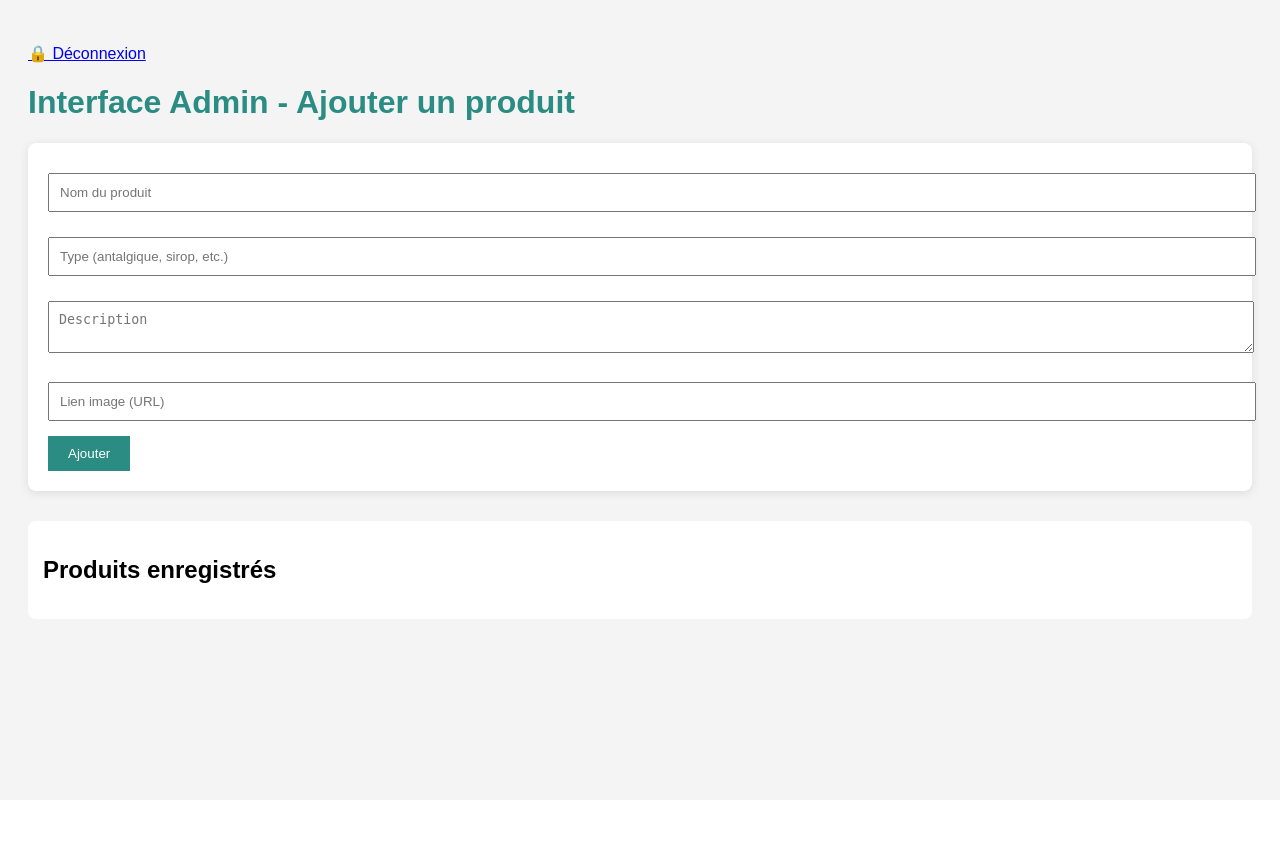
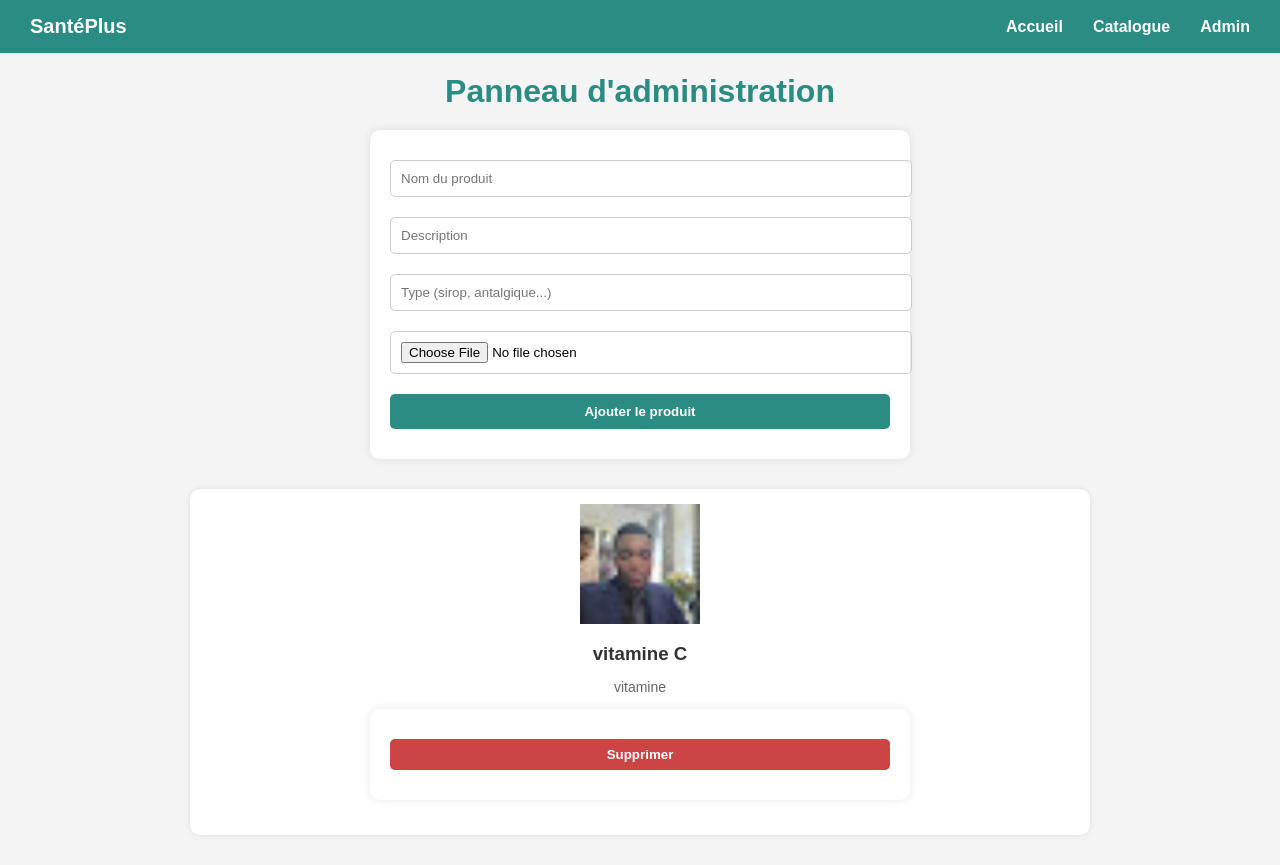
Before and after one commit to desirekataku/santePlus, a Flask app: template templates/admin.html in a window 1280 px wide. Before the commit the page ends 583 px from the top, so only its background shows below. Run offline with Flask 3, Linux system fonts and the light colour scheme; the template is opened without the code that fills it: values that come from a table or form of the project are taken from there, others are empty.

Commit message:
last modification

```diff
--- a/app.py
+++ b/app.py
@@ -1,77 +1,99 @@
-from flask import Flask, render_template, request, jsonify, redirect, url_for, session
-from flask_cors import CORS
+import os
+from flask import Flask, render_template, request, redirect, url_for
+from flask_sqlalchemy import SQLAlchemy
+from werkzeug.utils import secure_filename
+from flask import redirect, url_for, flash
+from models import Produit
 from extensions import db
-import os
+
 
 app = Flask(__name__)
-CORS(app)
 
-# Configuration
-app.config['SQLALCHEMY_DATABASE_URI'] = 'sqlite:///produits.db'
+# Config base de données SQLite
+app.config['SQLALCHEMY_DATABASE_URI'] = 'sqlite:///pharma.db'
 app.config['SQLALCHEMY_TRACK_MODIFICATIONS'] = False
-app.config['SECRET_KEY'] = 'secret123'  # Change ce mot de passe secret pour plus de sécurité
 
-db.init_app(app)
+# Config upload images
+UPLOAD_FOLDER = 'static/uploads'
+app.config['UPLOAD_FOLDER'] = UPLOAD_FOLDER
+os.makedirs(UPLOAD_FOLDER, exist_ok=True)
 
-from models import Produit
+db = SQLAlchemy(app)
 
-with app.app_context():
-    db.create_all()
+# Route index
+@app.route('/')
+def index():
+    # Tu peux rediriger vers le catalogue, ou rendre une page index.html
+    # return redirect(url_for('catalogue'))
+    # Ou si tu as un template index.html :
+    return render_template('index.html')
 
-# ------------------- ROUTES -----------------------
+# Modèle Produit
+class Produit(db.Model):
+    id = db.Column(db.Integer, primary_key=True)
+    nom = db.Column(db.String(100), nullable=False)
+    description = db.Column(db.Text, nullable=False)
+    type = db.Column(db.String(50), nullable=False)
+    image_url = db.Column(db.String(200), nullable=True)
 
-@app.route("/")
+# Route admin : ajout + suppression produits
+@app.route('/admin', methods=['GET', 'POST'])
+def admin():
+    if request.method == 'POST':
+        # Suppression produit
+        if 'delete_id' in request.form:
+            prod_id = int(request.form['delete_id'])
+            produit = Produit.query.get(prod_id)
+            if produit:
+                # Supprimer fichier image si existant
+                if produit.image_url:
+                    try:
+                        os.remove(produit.image_url.lstrip('/'))
+                    except Exception:
+                        pass
+                db.session.delete(produit)
+                db.session.commit()
+            return redirect(url_for('admin'))
+
+        # Ajout produit
+        nom = request.form['nom']
+        description = request.form['description']
+        type_produit = request.form['type']
+
+        image_file = request.files.get('image')
+        if image_file and image_file.filename != '':
+            filename = secure_filename(image_file.filename)
+            chemin_image = os.path.join(app.config['UPLOAD_FOLDER'], filename)
+            image_file.save(chemin_image)
+            image_url = '/' + chemin_image.replace('\\', '/')
+        else:
+            image_url = ''
+
+        nouveau_produit = Produit(nom=nom, description=description, type=type_produit, image_url=image_url)
+        db.session.add(nouveau_produit)
+        db.session.commit()
+        return redirect(url_for('admin'))
+
+    produits = Produit.query.all()
+    return render_template('admin.html', produits=produits)
+
+# Route catalogue pour affichage dynamique
+@app.route('/catalogue')
 def catalogue():
-    return render_template("catalogue.html")
+    produits = Produit.query.all()
+    return render_template('catalogue.html', produits=produits)
 
-@app.route("/login", methods=["GET", "POST"])
-def login():
-    if request.method == "POST":
-        password = request.form.get("password")
-        if password == "admin123":  # 💬 Change le mot de passe ici
-            session["admin"] = True
-            return redirect(url_for("admin"))
-        else:
-            return render_template("login.html", error="Mot de passe incorrect")
-    return render_template("login.html")
+if __name__ == '__main__':
+    with app.app_context():
+        db.create_all()
+    app.run(debug=True)
 
-@app.route("/logout")
-def logout():
-    session.pop("admin", None)
-    return redirect(url_for("login"))
 
-@app.route("/admin")
-def admin():
-    if not session.get("admin"):
-        return redirect(url_for("login"))
-    return render_template("admin.html")
-
-# ------------------- API PRODUITS -----------------------
-
-@app.route("/api/produits", methods=["GET", "POST"])
-def produits():
-    if request.method == "GET":
-        produits = Produit.query.all()
-        return jsonify([p.to_dict() for p in produits])
-    else:
-        if not session.get("admin"):
-            return jsonify({"error": "Non autorisé"}), 403
-        data = request.json
-        produit = Produit(**data)
-        db.session.add(produit)
-        db.session.commit()
-        return jsonify(produit.to_dict()), 201
-
-@app.route("/api/produits/<int:id>", methods=["DELETE"])
-def delete_produit(id):
-    if not session.get("admin"):
-        return jsonify({"error": "Non autorisé"}), 403
-    produit = Produit.query.get(id)
-    if produit:
-        db.session.delete(produit)
-        db.session.commit()
-        return jsonify({"message": "Supprimé"}), 200
-    return jsonify({"error": "Introuvable"}), 404
-
-if __name__ == "__main__":
-    app.run(debug=True)
+# Route supprimer_produit
+@app.route('/supprimer/<int:produit_id>', methods=['POST'])
+def supprimer_produit(produit_id):
+    produit = Produit.query.get_or_404(produit_id)
+    db.session.delete(produit)
+    db.session.commit()
+    flash('Produit supprimé avec succès.', 'success')
+    return redirect(url_for('admin'))
--- a/templates/admin.html
+++ b/templates/admin.html
@@ -1,115 +1,171 @@
 <!DOCTYPE html>
 <html lang="fr">
 <head>
-  <meta charset="UTF-8">
-  <title>Admin - Gérer les produits</title>
+  <meta charset="UTF-8" />
+  <title>Administration - SantéPlus</title>
   <style>
     body {
-      font-family: Arial;
-      background: #f4f4f4;
-      padding: 20px;
+      font-family: Arial, sans-serif;
+      background-color: #f4f4f4;
+      margin: 0;
+      padding: 0;
     }
+
+    nav {
+      background-color: #2a8c82;
+      padding: 15px 30px;
+      display: flex;
+      justify-content: space-between;
+      align-items: center;
+    }
+
+    .logo {
+      font-size: 20px;
+      font-weight: bold;
+      color: white;
+    }
+
+    .nav-links {
+      display: flex;
+      gap: 30px;
+    }
+
+    .nav-links a {
+      color: white;
+      text-decoration: none;
+      font-weight: bold;
+    }
+
+    .nav-links a:hover {
+      text-decoration: underline;
+    }
+
     h1 {
+      text-align: center;
+      margin: 20px;
       color: #2a8c82;
     }
+
     form {
-      background: white;
+      background-color: white;
+      width: 90%;
+      max-width: 500px;
+      margin: 20px auto;
       padding: 20px;
-      border-radius: 8px;
-      box-shadow: 0 2px 10px rgba(0,0,0,0.1);
-      margin-bottom: 30px;
+      border-radius: 10px;
+      box-shadow: 0 0 10px rgba(0,0,0,0.1);
     }
-    input, select, textarea {
+
+    form input,
+    form button {
       width: 100%;
       padding: 10px;
-      margin-top: 10px;
-      margin-bottom: 15px;
+      margin: 10px 0;
+      border-radius: 5px;
+      border: 1px solid #ccc;
     }
-    button {
-      background: #2a8c82;
+
+    form button {
+      background-color: #2a8c82;
       color: white;
-      padding: 10px 20px;
       border: none;
+      font-weight: bold;
       cursor: pointer;
     }
+
+    form button:hover {
+      background-color: #237369;
+    }
+
     .product-list {
-      background: white;
+      width: 90%;
+      max-width: 900px;
+      margin: 30px auto;
+      display: grid;
+      grid-template-columns: repeat(auto-fit, minmax(200px, 1fr));
+      gap: 20px;
+    }
+
+    .product-item {
+      background-color: white;
       padding: 15px;
-      border-radius: 8px;
+      border-radius: 10px;
+      box-shadow: 0 0 5px rgba(0,0,0,0.1);
+      text-align: center;
     }
-    .product-item {
-      border-bottom: 1px solid #ccc;
-      padding: 10px 0;
+
+    .product-item img {
+      width: 100%;
+      height: 120px;
+      object-fit: contain;
+      margin-bottom: 10px;
     }
-    .product-item:last-child {
-      border-bottom: none;
+
+    .product-item h3 {
+      margin: 5px 0;
+      color: #333;
     }
-    .product-item span {
-      display: inline-block;
-      margin-right: 10px;
+
+    .product-item p {
+      font-size: 14px;
+      color: #666;
+    }
+
+    .delete-form {
+      margin-top: 10px;
+    }
+
+    .delete-form button {
+      background-color: #cc4444;
+      color: white;
+      border: none;
+      padding: 8px 12px;
+      border-radius: 5px;
+      cursor: pointer;
+    }
+
+    .delete-form button:hover {
+      background-color: #a83232;
     }
   </style>
 </head>
-<p><a href="/logout">🔒 Déconnexion</a></p>
 <body>
 
-  <h1>Interface Admin - Ajouter un produit</h1>
+  <nav>
+    <div class="logo">SantéPlus</div>
+    <div class="nav-links">
+      <a href="{{ url_for('index') }}">Accueil</a>
+      <a href="{{ url_for('catalogue') }}">Catalogue</a>
+      <a href="{{ url_for('admin') }}">Admin</a>
+    </div>
+  </nav>
 
-  <form id="productForm">
-    <input type="text" id="name" placeholder="Nom du produit" required />
-    <input type="text" id="type" placeholder="Type (antalgique, sirop, etc.)" required />
-    <textarea id="description" placeholder="Description" required></textarea>
-    <input type="url" id="image" placeholder="Lien image (URL)" required />
-    <button type="submit">Ajouter</button>
+  <h1>Panneau d'administration</h1>
+
+  <!-- Formulaire d'ajout de produit -->
+  <form method="POST" action="{{ url_for('admin') }}" enctype="multipart/form-data">
+    <input type="text" name="nom" placeholder="Nom du produit" required>
+    <input type="text" name="description" placeholder="Description" required>
+    <input type="text" name="type" placeholder="Type (sirop, antalgique...)" required>
+    <input type="file" name="image" accept="image/*" required>
+    <button type="submit">Ajouter le produit</button>
   </form>
 
-  <div class="product-list" id="productList">
-    <h2>Produits enregistrés</h2>
-    <!-- produits ajoutés ici -->
+  <!-- Liste des produits existants -->
+  <div class="product-list">
+    {% for produit in produits %}
+      <div class="product-item">
+        <img src="{{ produit.image_url }}" alt="{{ produit.nom }}">
+        <h3>{{ produit.nom }}</h3>
+        <p>{{ produit.description }}</p>
+
+        <!-- Formulaire de suppression -->
+        <form class="delete-form" method="POST" action="{{ url_for('supprimer_produit', produit_id=produit.id) }}">
+          <button type="submit" onclick="return confirm('Supprimer ce produit ?')">Supprimer</button>
+        </form>
+      </div>
+    {% endfor %}
   </div>
-
-  <script>
-    const form = document.getElementById("productForm");
-    const list = document.getElementById("productList");
-
-    // Charger les produits du localStorage
-    let produits = JSON.parse(localStorage.getItem("produits")) || [];
-
-    function afficherProduits() {
-      list.innerHTML = "<h2>Produits enregistrés</h2>";
-      produits.forEach((p, i) => {
-        const div = document.createElement("div");
-        div.className = "product-item";
-        div.innerHTML = `
-          <strong>${p.name}</strong> - <span>${p.type}</span>
-          <button onclick="supprimer(${i})">❌ Supprimer</button>
-        `;
-        list.appendChild(div);
-      });
-    }
-
-    function supprimer(index) {
-      produits.splice(index, 1);
-      localStorage.setItem("produits", JSON.stringify(produits));
-      afficherProduits();
-    }
-
-    form.addEventListener("submit", function(e) {
-      e.preventDefault();
-      const produit = {
-        name: name.value,
-        type: type.value,
-        description: description.value,
-        image: image.value
-      };
-      produits.push(produit);
-      localStorage.setItem("produits", JSON.stringify(produits));
-      form.reset();
-      afficherProduits();
-    });
-
-    afficherProduits();
-  </script>
 
 </body>
 </html>
```
Also changed, not shown: templates/base.html (added, +106 -0 lines), templates/catalogue.html (+72 -23 lines), templates/index.html (+74 -36 lines), templates/products.json (deleted, +0 -14 lines), instance/pharma.db (added), static/uploads/unnamed.jpg (added).
